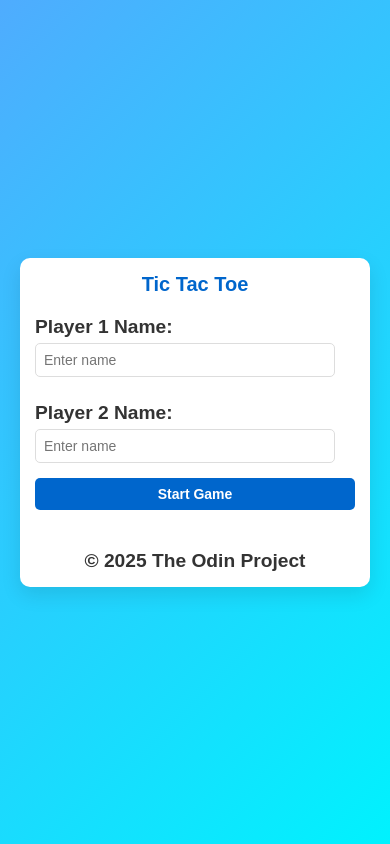
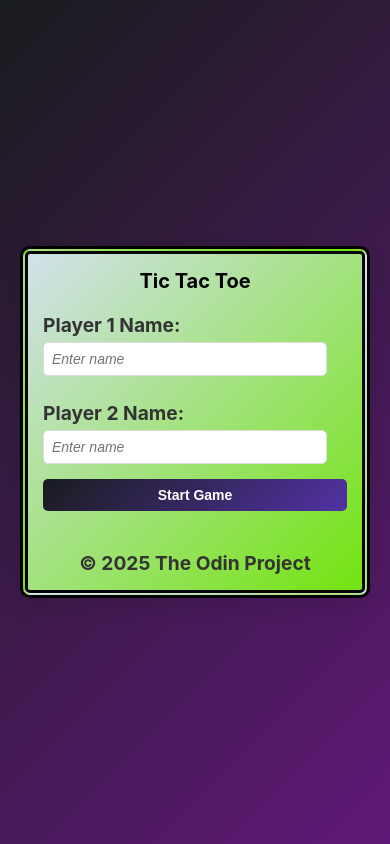
Before and after one commit to agile-learning-institute/member-mudi-tic-tac-toe, a plain HTML site: page index.html in a window 390 px wide. Drawn offline with Linux system fonts and the light colour scheme.

Commit message:
Style the page with responsive css code

```diff
--- a/style.css
+++ b/style.css
@@ -5,8 +5,8 @@
 }
 
 body {
-    font-family: 'Arial', sans-serif;
-    background: linear-gradient(135deg, #4facfe, #00f2fe);
+    font-family: 'Inter', sans-serif;
+    background: linear-gradient(135deg, #191c1e, #53076ced);
     color: #333;
     display: flex;
     justify-content: center;
@@ -16,8 +16,10 @@ body {
 }
 
 .container {
-    background: #fff;
+    background: linear-gradient(135deg, #d2e1eb, #73e310);
     padding: 20px;
+    border: 8px solid #000;
+    border-style: double;
     border-radius: 10px;
     box-shadow: 0 8px 20px rgba(0, 0, 0, 0.1);
     max-width: 500px;
@@ -27,7 +29,7 @@ body {
 h1 {
     text-align: center;
     margin-bottom: 20px;
-    color: #0066cc;
+    color: #000;
 }
 
 label {
@@ -45,13 +47,14 @@ input {
     border: 1px solid #ddd;
     border-radius: 5px;
     font-size: 16px;
+    font-style: italic;
 }
 
 button {
     display: block;
     width: 100%;
     padding: 10px 20px;
-    background: #0066cc;
+    background: linear-gradient(135deg, #191c1e, #5232a3);
     color: #fff;
     border: none;
     border-radius: 5px;
```
